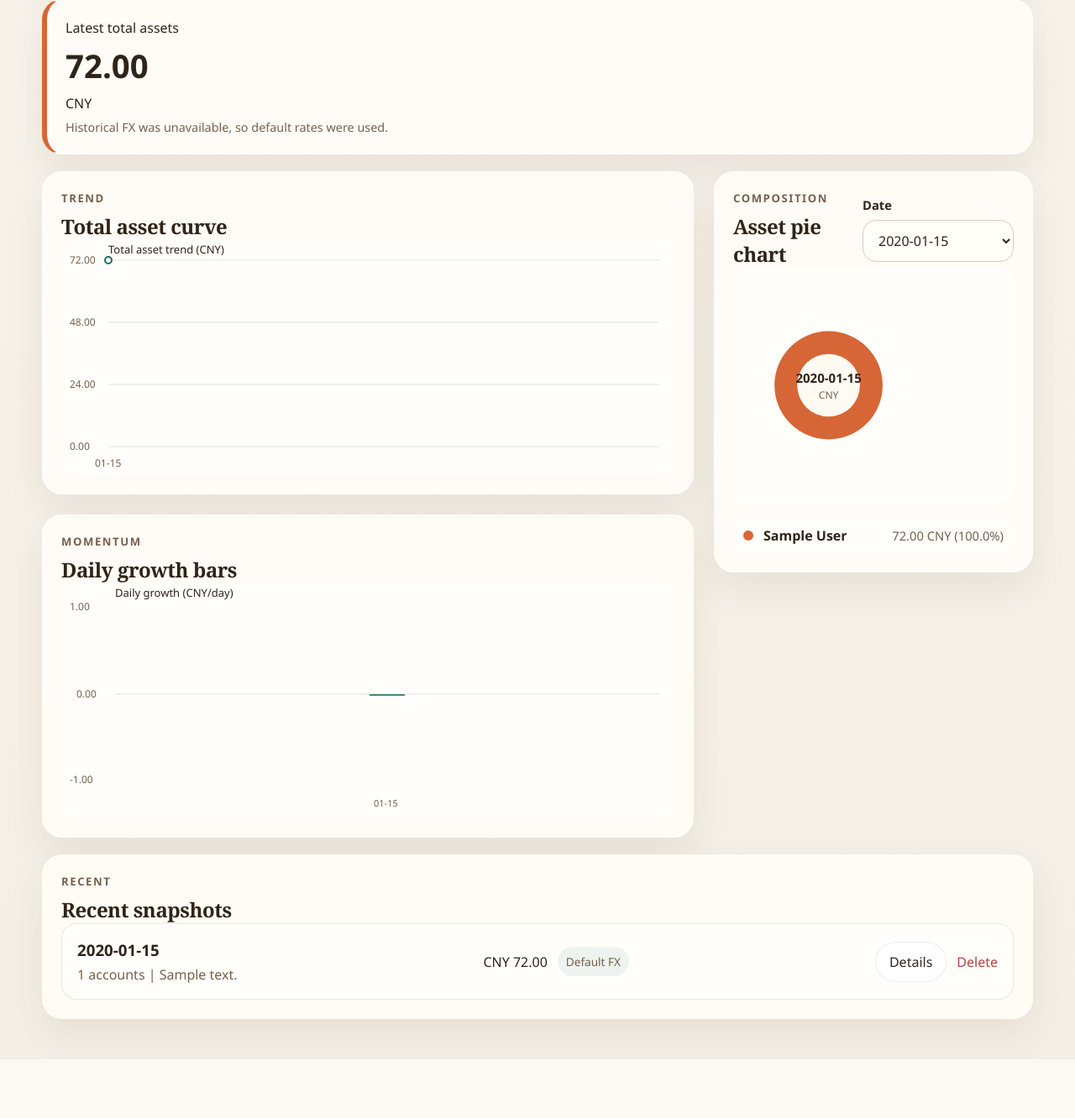
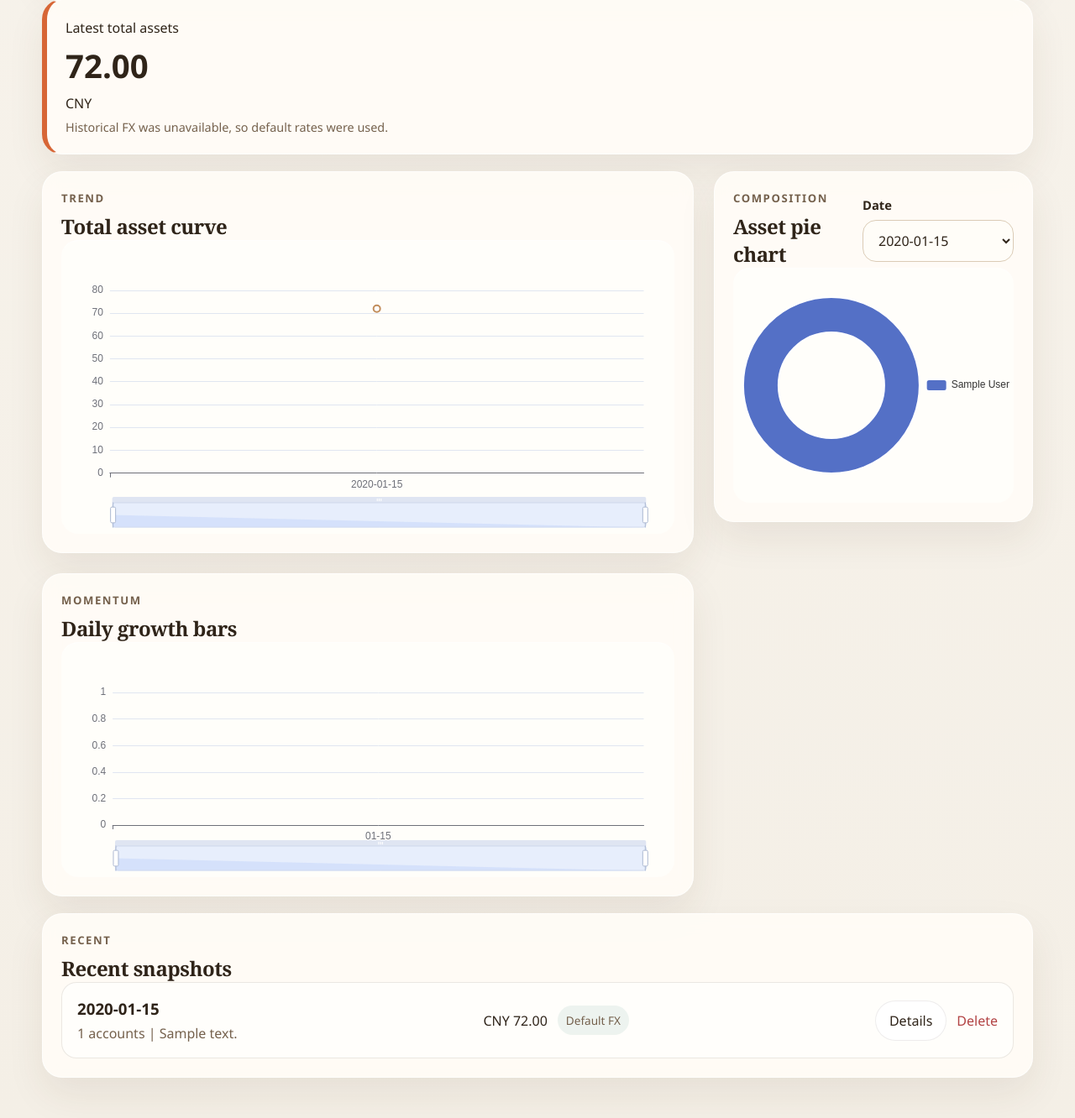
Before and after one commit to unkper/finHelper, a Flask app: page / in a window 1280 px wide. Shown: the part 975-2307 px from the top of the page at 84% size. Before the commit the page ends 2237 px from the top, so only its background shows below. Run offline with Flask 3, Linux system fonts and the light colour scheme; tables that the repository leaves empty hold one stand-in row (values such as "Sample post"); data that the repository does not hold is empty; some libraries are stand-ins or nearby versions.

Commit message:
refactor(core): simplify app.js and update template dependencies

```diff
--- a/static/app.js
+++ b/static/app.js
@@ -149,172 +149,130 @@ function animateValue(duration, drawFrame) {
   requestAnimationFrame(frame);
 }
 
+// 全局保存图表实例，方便在 resize 时调用
+let lineChartInstance = null;
+let growthChartInstance = null;
+let pieChartInstance = null;
+
+// 你之前的 drawLineChart 稍微修改一下，保存到全局变量
 function drawLineChart() {
-  const payload = parseChartData(".chart-card[data-line-chart]", "data-line-chart");
-  if (!payload) {
-    return;
-  }
+    var chartDom = document.getElementById('trendChart');
+    if (!chartDom) return;
+    if (!lineChartInstance) lineChartInstance = echarts.init(chartDom);
 
-  const canvas = document.getElementById("trend-chart");
-  if (!(canvas instanceof HTMLCanvasElement)) {
-    return;
-  }
+    var cardElement = document.querySelector('.chart-card[data-line-chart]');
+    var rawData = cardElement.getAttribute('data-line-chart');
+    var trendData = JSON.parse(rawData);
+    var currency = cardElement.getAttribute('data-currency') || '';
 
-  const prepared = setupCanvas(canvas);
-  if (!prepared) {
-    return;
-  }
-  const { ctx, width, height } = prepared;
-  const points = payload.data;
-  if (!Array.isArray(points) || points.length === 0) {
-    return;
-  }
+    const dates = trendData.map(item => item.snapshot_date);
+    const amounts = trendData.map(item => item.total);
 
-  const pad = { top: 24, right: 18, bottom: 34, left: 56 };
-  const chartWidth = width - pad.left - pad.right;
-  const chartHeight = height - pad.top - pad.bottom;
-  const values = points.map((point) => Number(point.total));
-  const minValue = Math.min(...values);
-  const maxValue = Math.max(...values);
-  const valueSpan = maxValue - minValue || Math.max(maxValue, 1);
-
-  ctx.strokeStyle = "rgba(117, 97, 77, 0.18)";
-  ctx.lineWidth = 1;
-  for (let i = 0; i < 4; i += 1) {
-    const y = pad.top + (chartHeight / 3) * i;
-    ctx.beginPath();
-    ctx.moveTo(pad.left, y);
-    ctx.lineTo(width - pad.right, y);
-    ctx.stroke();
-  }
-
-  ctx.fillStyle = "#75614d";
-  ctx.font = "12px Segoe UI";
-  for (let i = 0; i < 4; i += 1) {
-    const ratio = i / 3;
-    const value = maxValue - valueSpan * ratio;
-    const y = pad.top + chartHeight * ratio + 4;
-    ctx.fillText(Number(value).toFixed(2), 10, y);
-  }
-
-  const coordinates = points.map((point, index) => {
-    const x = pad.left + (chartWidth / Math.max(points.length - 1, 1)) * index;
-    const y = pad.top + ((maxValue - Number(point.total)) / valueSpan) * chartHeight;
-    return { x, y, label: point.snapshot_date };
-  });
-
-  const gradient = ctx.createLinearGradient(0, pad.top, 0, height - pad.bottom);
-  gradient.addColorStop(0, "rgba(31, 111, 95, 0.22)");
-  gradient.addColorStop(1, "rgba(31, 111, 95, 0.02)");
-
-  ctx.beginPath();
-  coordinates.forEach((point, index) => {
-    if (index === 0) {
-      ctx.moveTo(point.x, point.y);
-    } else {
-      ctx.lineTo(point.x, point.y);
-    }
-  });
-  ctx.lineTo(coordinates[coordinates.length - 1].x, height - pad.bottom);
-  ctx.lineTo(coordinates[0].x, height - pad.bottom);
-  ctx.closePath();
-  ctx.fillStyle = gradient;
-  ctx.fill();
-
-  ctx.beginPath();
-  coordinates.forEach((point, index) => {
-    if (index === 0) {
-      ctx.moveTo(point.x, point.y);
-    } else {
-      ctx.lineTo(point.x, point.y);
-    }
-  });
-  ctx.strokeStyle = "#1f6f5f";
-  ctx.lineWidth = 3;
-  ctx.stroke();
-
-  coordinates.forEach((point) => {
-    ctx.beginPath();
-    ctx.arc(point.x, point.y, 4, 0, Math.PI * 2);
-    ctx.fillStyle = "#ffffff";
-    ctx.fill();
-    ctx.strokeStyle = "#1f6f5f";
-    ctx.lineWidth = 2;
-    ctx.stroke();
-  });
-
-  ctx.fillStyle = "#75614d";
-  ctx.font = "12px Segoe UI";
-  coordinates.forEach((point) => {
-    ctx.fillText(point.label.slice(5), point.x - 16, height - 10);
-  });
-
-  ctx.fillStyle = "#2f2419";
-  ctx.font = "13px Segoe UI";
-  ctx.fillText(`Total asset trend (${payload.currency})`, pad.left, 16);
+    var option = {
+        tooltip: { trigger: 'axis', formatter: '{b} <br/> 总计: {c} ' + currency },
+        grid: { left: '5%', right: '5%', bottom: '15%', containLabel: true },
+        xAxis: { type: 'category', data: dates },
+        yAxis: { type: 'value' },
+        dataZoom: [ { type: 'inside', start: 0, end: 100 }, { type: 'slider', start: 0, end: 100 } ],
+        series: [{ type: 'line', data: amounts, symbolSize: 8, itemStyle: { color: '#c28e5c' } }]
+    };
+    lineChartInstance.setOption(option);
 }
 
-function drawGrowthChart(progress = 1) {
-  const payload = parseChartData(".chart-card[data-bar-chart]", "data-bar-chart");
-  if (!payload) {
-    return;
-  }
+// 柱状图渲染函数（替换原有逻辑）
+function drawGrowthChart() {
+    var chartDom = document.getElementById('growthChart');
+    if (!chartDom) return;
+    if (!growthChartInstance) growthChartInstance = echarts.init(chartDom);
 
-  const canvas = document.getElementById("growth-chart");
-  if (!(canvas instanceof HTMLCanvasElement)) {
-    return;
-  }
+    var cardElement = document.querySelector('.chart-card[data-bar-chart]');
+    var rawData = cardElement.getAttribute('data-bar-chart');
+    var growthData = JSON.parse(rawData);
+    var currency = cardElement.getAttribute('data-currency') || '';
 
-  const prepared = setupCanvas(canvas);
-  if (!prepared) {
-    return;
-  }
-  const { ctx, width, height } = prepared;
-  const rows = payload.data;
-  if (!Array.isArray(rows) || rows.length === 0) {
-    return;
-  }
+    // 截取日期的后半部分，跟原本的逻辑保持一致 (比如 2023-10-10 变成 10-10)
+    const dates = growthData.map(item => item.snapshot_date.slice(5));
+    const values = growthData.map(item => Number(item.growth_per_day));
 
-  const pad = { top: 26, right: 18, bottom: 42, left: 64 };
-  const chartWidth = width - pad.left - pad.right;
-  const chartHeight = height - pad.top - pad.bottom;
-  const values = rows.map((row) => Number(row.growth_per_day));
-  const maxAbsValue = Math.max(...values.map((value) => Math.abs(value)), 1);
-  const zeroY = pad.top + chartHeight / 2;
-  const barWidth = Math.min(42, chartWidth / Math.max(rows.length * 1.8, 1));
+    var option = {
+        tooltip: {
+            trigger: 'axis',
+            formatter: '{b} <br/> 变化: {c} ' + currency + ' / day'
+        },
+        grid: { left: '5%', right: '5%', bottom: '15%', containLabel: true },
+        dataZoom: [ { type: 'inside', start: 0, end: 100 }, { type: 'slider', start: 0, end: 100 } ],
+        xAxis: { type: 'category', data: dates },
+        yAxis: { type: 'value' },
+        series: [{
+            type: 'bar',
+            data: values,
+            itemStyle: {
+                // 如果大于等于0用绿色，小于0用红色（原项目的颜色风格）
+                color: function(params) {
+                    return params.value >= 0 ? '#1f6f5f' : '#d76636';
+                },
+                borderRadius: [4, 4, 0, 0] // 让柱子顶部稍微圆润一点
+            }
+        }]
+    };
+    growthChartInstance.setOption(option);
+}
 
-  ctx.strokeStyle = "rgba(117, 97, 77, 0.18)";
-  ctx.lineWidth = 1;
-  ctx.beginPath();
-  ctx.moveTo(pad.left, zeroY);
-  ctx.lineTo(width - pad.right, zeroY);
-  ctx.stroke();
+// 饼图渲染函数（替换原有逻辑）
+function drawPieChart(snapshotId) {
+    var chartDom = document.getElementById('pieChart');
+    if (!chartDom) return;
+    if (!pieChartInstance) pieChartInstance = echarts.init(chartDom);
 
-  ctx.fillStyle = "#75614d";
-  ctx.font = "12px Segoe UI";
-  ctx.fillText(maxAbsValue.toFixed(2), 10, pad.top + 6);
-  ctx.fillText("0.00", 18, zeroY + 4);
-  ctx.fillText((-maxAbsValue).toFixed(2), 10, height - pad.bottom);
+    var cardElement = document.querySelector('.chart-card[data-pie-chart]');
+    var rawData = cardElement.getAttribute('data-pie-chart');
+    var payloadData = JSON.parse(rawData);
+    var currency = cardElement.getAttribute('data-currency') || '';
 
-  rows.forEach((row, index) => {
-    const x = pad.left + ((index + 0.5) * chartWidth) / rows.length;
-    const value = Number(row.growth_per_day) * progress;
-    const heightRatio = Math.abs(value) / maxAbsValue;
-    const barHeight = heightRatio * (chartHeight / 2);
-    const barX = x - barWidth / 2;
-    const barY = value >= 0 ? zeroY - barHeight : zeroY;
+    // 找到当前选中日期的数据，找不到就默认拿第一条
+    const selected = payloadData.find((item) => String(item.snapshot_id) === String(snapshotId)) || payloadData[0];
 
-    ctx.fillStyle = value >= 0 ? "rgba(31, 111, 95, 0.82)" : "rgba(215, 102, 54, 0.78)";
-    ctx.fillRect(barX, barY, barWidth, Math.max(barHeight, 2));
+    if (!selected || !selected.values || selected.values.length === 0) {
+        pieChartInstance.clear(); // 没有数据就清空
+        return;
+    }
 
-    ctx.fillStyle = "#75614d";
-    ctx.font = "11px Segoe UI";
-    ctx.fillText(row.snapshot_date.slice(5), x - 16, height - 14);
-  });
+    // 格式化为 ECharts 饼图需要的结构: [{name: 'xxx', value: 123}, ...]
+    const pieData = selected.values.map(item => ({
+        name: item.label,
+        value: Number(item.value)
+    }));
 
-  ctx.fillStyle = "#2f2419";
-  ctx.font = "13px Segoe UI";
-  ctx.fillText(`Daily growth (${payload.currency}/day)`, pad.left, 16);
+    var option = {
+        tooltip: {
+            trigger: 'item',
+            // {b}: 名字, {c}: 金额, {d}: 百分比
+            formatter: '{b}: {c} ' + currency + ' ({d}%)'
+        },
+        // ECharts 自带右侧图例，完美替代你原来手写的 HTML legend
+        legend: {
+            type: 'scroll', // 图例如果太多可以滚动
+            orient: 'vertical',
+            right: 0,
+            top: 'center'
+        },
+        series: [
+            {
+                name: 'Composition',
+                type: 'pie',
+                radius: ['45%', '75%'], // 环形图设计（类似你原来画的中间空心的圆）
+                center: ['35%', '50%'], // 整体向左偏移，给右侧的图例让出空间
+                avoidLabelOverlap: false,
+                label: { show: false }, // 隐藏折线引出的文字，保持卡片干净
+                data: pieData,
+                itemStyle: {
+                    borderColor: '#fff',
+                    borderWidth: 2
+                }
+            }
+        ]
+    };
+    pieChartInstance.setOption(option);
 }
 
 function animateGrowthChart() {
@@ -326,103 +284,34 @@ function getPieColors(length) {
   return Array.from({ length }, (_, index) => palette[index % palette.length]);
 }
 
-function drawPieChart(snapshotId, progress = 1) {
-  const payload = parseChartData(".chart-card[data-pie-chart]", "data-pie-chart");
-  if (!payload) {
-    return;
-  }
-
-  const canvas = document.getElementById("pie-chart");
-  const legend = document.getElementById("pie-legend");
-  if (!(canvas instanceof HTMLCanvasElement) || !(legend instanceof HTMLElement)) {
-    return;
-  }
-
-  const selected = payload.data.find((item) => String(item.snapshot_id) === String(snapshotId)) || payload.data[0];
-  if (!selected || !Array.isArray(selected.values) || selected.values.length === 0) {
-    legend.innerHTML = "<p class='chart-empty'>No composition data is available for this date.</p>";
-    return;
-  }
-
-  const prepared = setupCanvas(canvas);
-  if (!prepared) {
-    return;
-  }
-  const { ctx, width, height } = prepared;
-
-  const total = selected.values.reduce((sum, item) => sum + Number(item.value), 0);
-  const radius = Math.min(width, height) * 0.23;
-  const centerX = width * 0.34;
-  const centerY = height * 0.5;
-  const colors = getPieColors(selected.values.length);
-  let startAngle = -Math.PI / 2;
-
-  selected.values.forEach((item, index) => {
-    const ratio = Number(item.value) / total;
-    const endAngle = startAngle + Math.PI * 2 * ratio * progress;
-    ctx.beginPath();
-    ctx.moveTo(centerX, centerY);
-    ctx.arc(centerX, centerY, radius, startAngle, endAngle);
-    ctx.closePath();
-    ctx.fillStyle = colors[index];
-    ctx.fill();
-    startAngle += Math.PI * 2 * ratio;
-  });
-
-  ctx.beginPath();
-  ctx.arc(centerX, centerY, radius * 0.58, 0, Math.PI * 2);
-  ctx.fillStyle = "#fffaf2";
-  ctx.fill();
-  ctx.fillStyle = "#2f2419";
-  ctx.font = "bold 15px Segoe UI";
-  ctx.textAlign = "center";
-  ctx.fillText(selected.snapshot_date, centerX, centerY - 3);
-  ctx.font = "12px Segoe UI";
-  ctx.fillStyle = "#75614d";
-  ctx.fillText(payload.currency, centerX, centerY + 16);
-  ctx.textAlign = "start";
-
-  legend.innerHTML = "";
-  selected.values.forEach((item, index) => {
-    const row = document.createElement("div");
-    row.className = "legend-row legend-row--fade";
-    row.style.animationDelay = `${index * 45}ms`;
-    const ratio = ((Number(item.value) / total) * 100).toFixed(1);
-    row.innerHTML = `
-      <span class="legend-dot" style="background:${colors[index]}"></span>
-      <span class="legend-label">${item.label}</span>
-      <span class="legend-value">${Number(item.value).toFixed(2)} ${payload.currency} (${ratio}%)</span>
-    `;
-    legend.appendChild(row);
-  });
-}
-
 function animatePieChart(snapshotId) {
   animateValue(620, (progress) => drawPieChart(snapshotId, progress));
 }
 
 document.addEventListener("DOMContentLoaded", () => {
-  initializeEntryEditor("entries-container", "add-entry-btn");
-  initializeEntryEditor("edit-entries-container", "add-edit-entry-btn");
+    initializeEntryEditor("entries-container", "add-entry-btn");
+    initializeEntryEditor("edit-entries-container", "add-edit-entry-btn");
 
-  drawLineChart();
-  animateGrowthChart();
+    // 1. 初始化所有图表
+    drawLineChart();
+    drawGrowthChart();
 
-  const pieSelector = document.getElementById("pie-date-selector");
-  if (pieSelector instanceof HTMLSelectElement) {
-    animatePieChart(pieSelector.value);
-    pieSelector.addEventListener("change", () => animatePieChart(pieSelector.value));
-  } else {
-    animatePieChart();
-  }
+    // 2. 初始化饼图，并监听下拉框切换事件
+    const pieSelector = document.getElementById("pie-date-selector");
+    if (pieSelector) {
+        drawPieChart(pieSelector.value); // 页面加载时画一次
+        pieSelector.addEventListener("change", () => {
+            // 切换日期时，ECharts 会自动生成极其丝滑的数据变形过渡动画！
+            drawPieChart(pieSelector.value);
+        });
+    } else {
+        drawPieChart();
+    }
 
-  window.addEventListener("resize", () => {
-    drawLineChart();
-    drawGrowthChart(1);
-    if (pieSelector instanceof HTMLSelectElement) {
-      drawPieChart(pieSelector.value, 1);
-    } else {
-      drawPieChart(undefined, 1);
-    }
-  });
+    // 3. 屏幕大小调整时，自动重绘图表，实现响应式
+    window.addEventListener("resize", () => {
+        if (lineChartInstance) lineChartInstance.resize();
+        if (growthChartInstance) growthChartInstance.resize();
+        if (pieChartInstance) pieChartInstance.resize();
+    });
 });
--- a/templates/base.html
+++ b/templates/base.html
@@ -5,6 +5,7 @@
     <meta name="viewport" content="width=device-width, initial-scale=1">
     <title>{% block title %}FinHelper{% endblock %}</title>
     <link rel="stylesheet" href="{{ url_for('static', filename='styles.css') }}">
+    <script src="https://cdn.jsdelivr.net/npm/echarts@5.5.0/dist/echarts.min.js"></script>
   </head>
   <body>
     <div class="page-shell">
--- a/templates/index.html
+++ b/templates/index.html
@@ -131,7 +131,7 @@
       </div>
       {% if trend_rows %}
         <div class="chart-card" data-line-chart='{{ trend_rows | tojson }}' data-currency="{{ display_currency }}">
-          <canvas id="trend-chart" height="280"></canvas>
+          <div id="trendChart" style="width: 100%; height: 350px;"></div>
         </div>
       {% else %}
         <div class="empty-state"><h3>No data yet</h3></div>
@@ -147,7 +147,7 @@
       </div>
       {% if growth_rows %}
         <div class="chart-card" data-bar-chart='{{ growth_rows | tojson }}' data-currency="{{ display_currency }}">
-          <canvas id="growth-chart" height="280"></canvas>
+          <div id="growthChart" style="width: 100%; height: 280px;"></div>
         </div>
       {% else %}
         <div class="empty-state"><h3>No data yet</h3></div>
@@ -173,10 +173,10 @@
           </label>
         {% endif %}
       </div>
+
       {% if pie_data %}
         <div class="chart-card" data-pie-chart='{{ pie_data | tojson }}' data-currency="{{ display_currency }}">
-          <canvas id="pie-chart" height="280"></canvas>
-          <div id="pie-legend" class="pie-legend"></div>
+          <div id="pieChart" style="width: 100%; height: 280px;"></div>
         </div>
       {% else %}
         <div class="empty-state"><h3>No data yet</h3></div>
```
